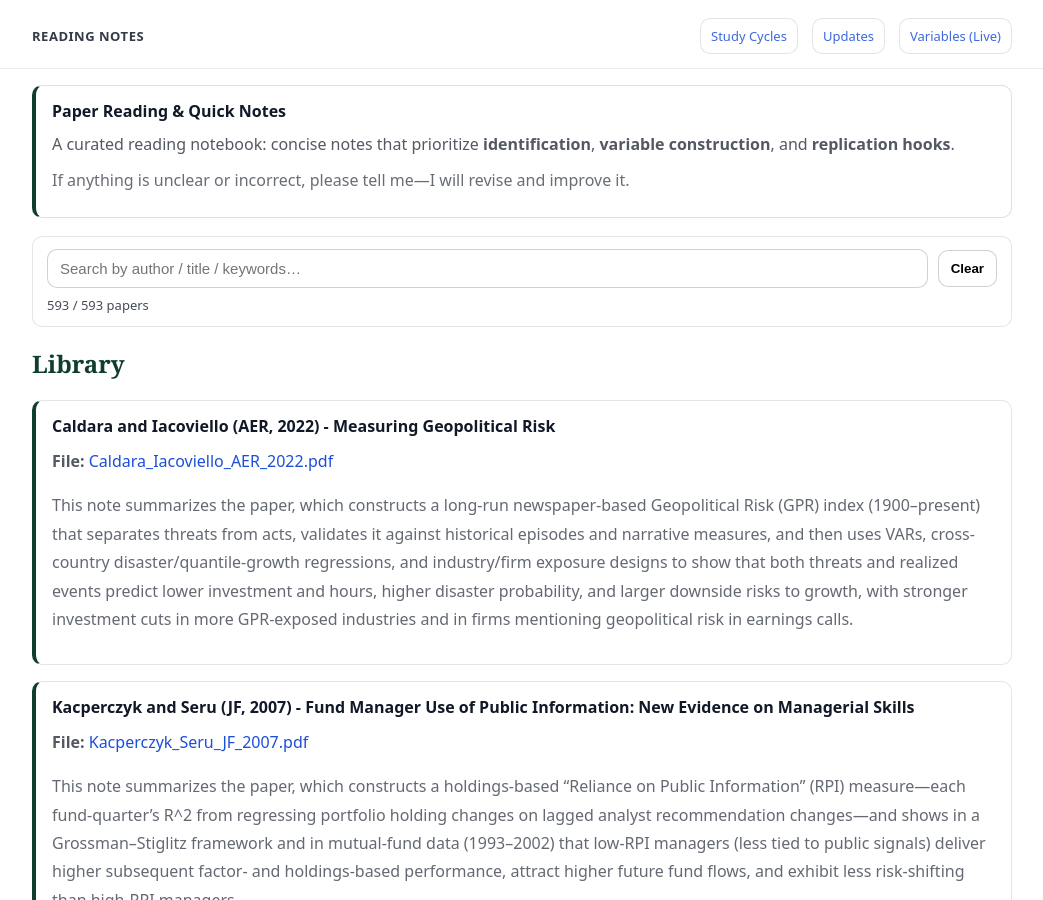
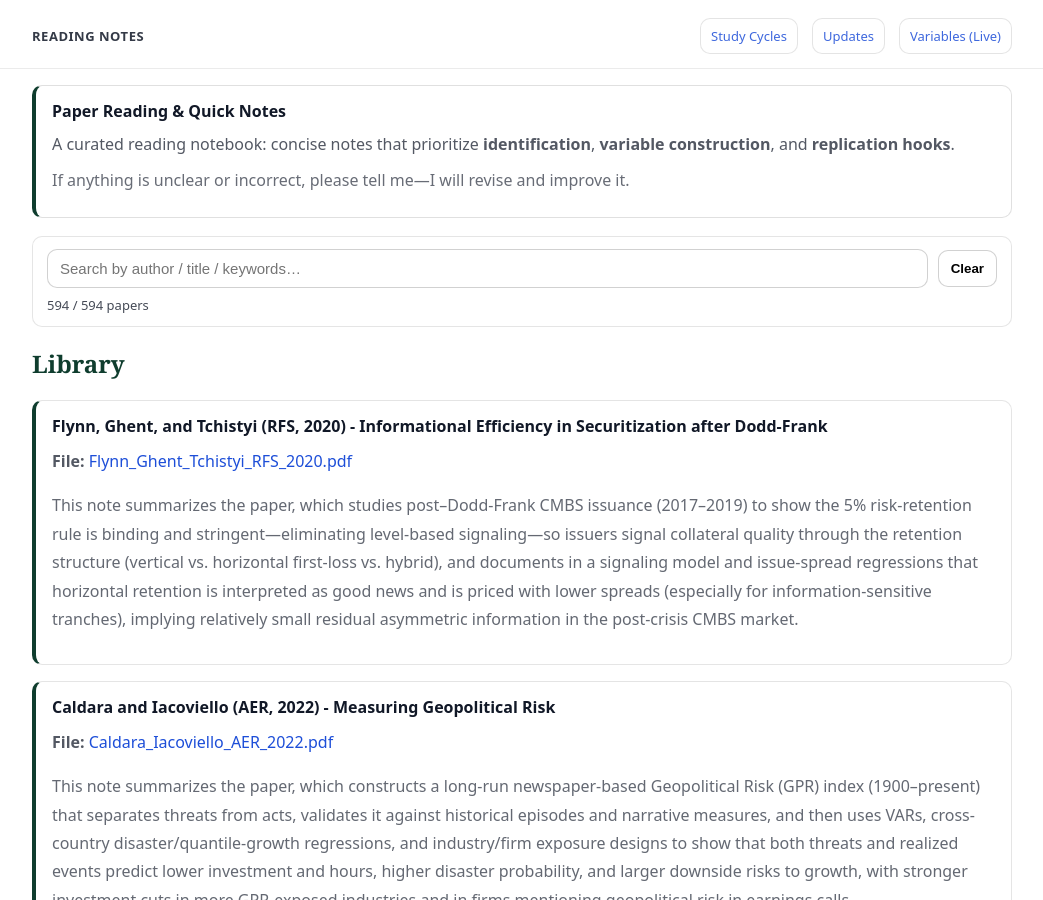
Before and after one commit to yaxinzn/study-archive, a Jekyll site: the page built from reading/index.md, in a window 1280 px wide and 900 px high. Shown: the whole window, without its empty margins (118-1161 px from the left). Built offline with Jekyll 4.4.1, drawn with Linux system fonts in a browser that asks for light colours.

Commit message:
Reading: add/update Flynn_Ghent_Tchistyi_RFS_2020.pdf

```diff
--- a/_data/reading.yml
+++ b/_data/reading.yml
@@ -1,3 +1,7 @@
+- title: "Flynn, Ghent, and Tchistyi (RFS, 2020) - Informational Efficiency in Securitization after Dodd-Frank"
+  file: "Flynn_Ghent_Tchistyi_RFS_2020.pdf"
+  desc: "This note summarizes the paper, which studies post–Dodd-Frank CMBS issuance (2017–2019) to show the 5% risk-retention rule is binding and stringent—eliminating level-based signaling—so issuers signal collateral quality through the retention structure (vertical vs. horizontal first-loss vs. hybrid), and documents in a signaling model and issue-spread regressions that horizontal retention is interpreted as good news and is priced with lower spreads (especially for information-sensitive tranches), implying relatively small residual asymmetric information in the post-crisis CMBS market."
+
 - title: "Caldara and Iacoviello (AER, 2022) - Measuring Geopolitical Risk"
   file: "Caldara_Iacoviello_AER_2022.pdf"
   desc: "This note summarizes the paper, which constructs a long-run newspaper-based Geopolitical Risk (GPR) index (1900–present) that separates threats from acts, validates it against historical episodes and narrative measures, and then uses VARs, cross-country disaster/quantile-growth regressions, and industry/firm exposure designs to show that both threats and realized events predict lower investment and hours, higher disaster probability, and larger downside risks to growth, with stronger investment cuts in more GPR-exposed industries and in firms mentioning geopolitical risk in earnings calls."
```
Also changed, not shown: 1 other file.
